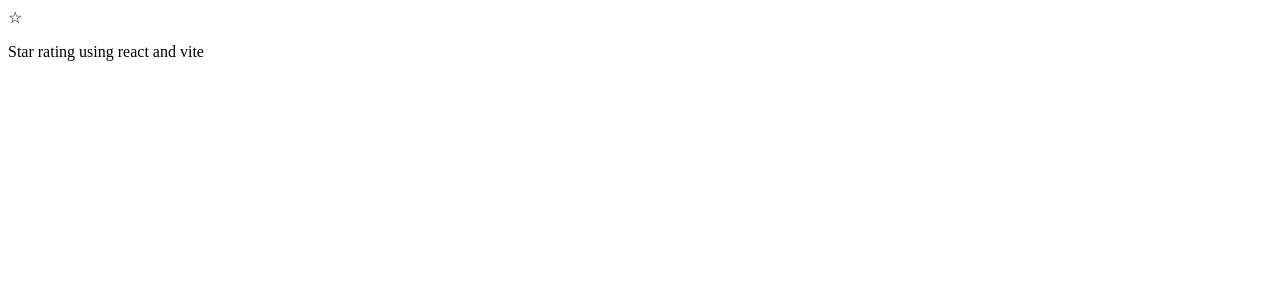
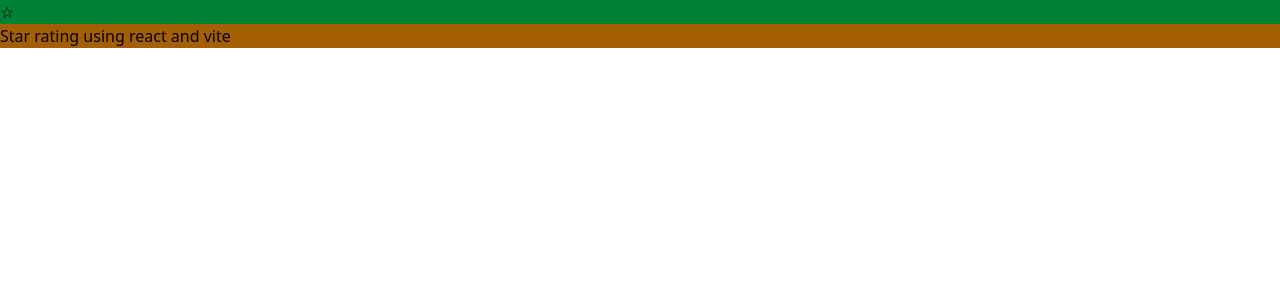
Before and after one commit to KeerthikaReddyP/star-rating, a React (Vite) app: page / in a window 1280 px wide. Shown: the top 300 px of the page. Built offline with nearby package versions, Linux system fonts and the light colour scheme.

Commit message:
Tailwind👍

```diff
--- a/src/App.jsx
+++ b/src/App.jsx
@@ -1,12 +1,10 @@
-
-import './App.css'
 
 function App() {
 
   return (
-    <div>
+    <div className="bg-green-700">
       &#9734;
-      <p>Star rating using react and vite</p>
+      <p className="bg-yellow-700">Star rating using react and vite</p>
     </div>
   )
 }
--- a/src/index.css
+++ b/src/index.css
@@ -0,0 +1 @@
+@import "tailwindcss";
```
Also changed, not shown: src/App.css (deleted).
